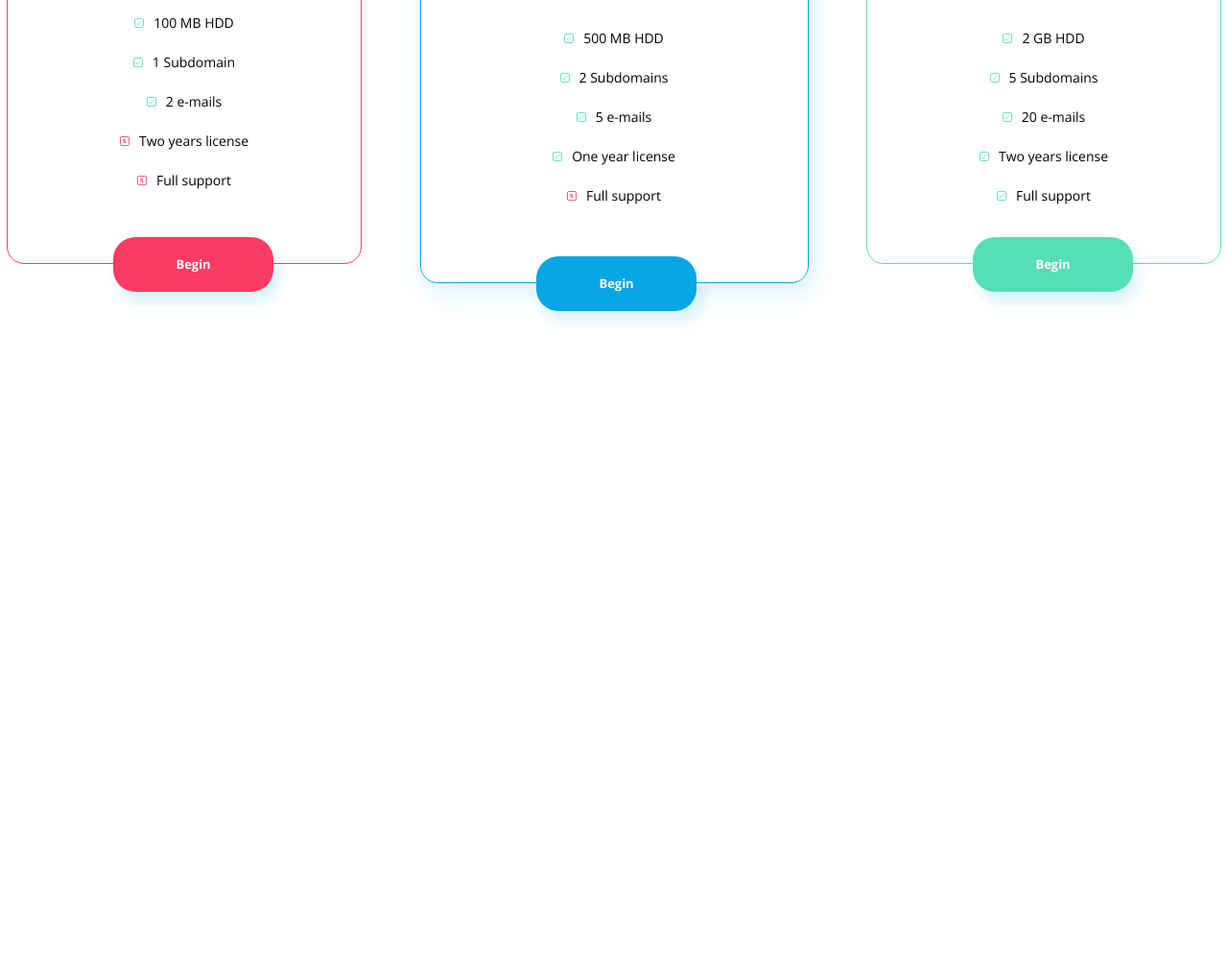
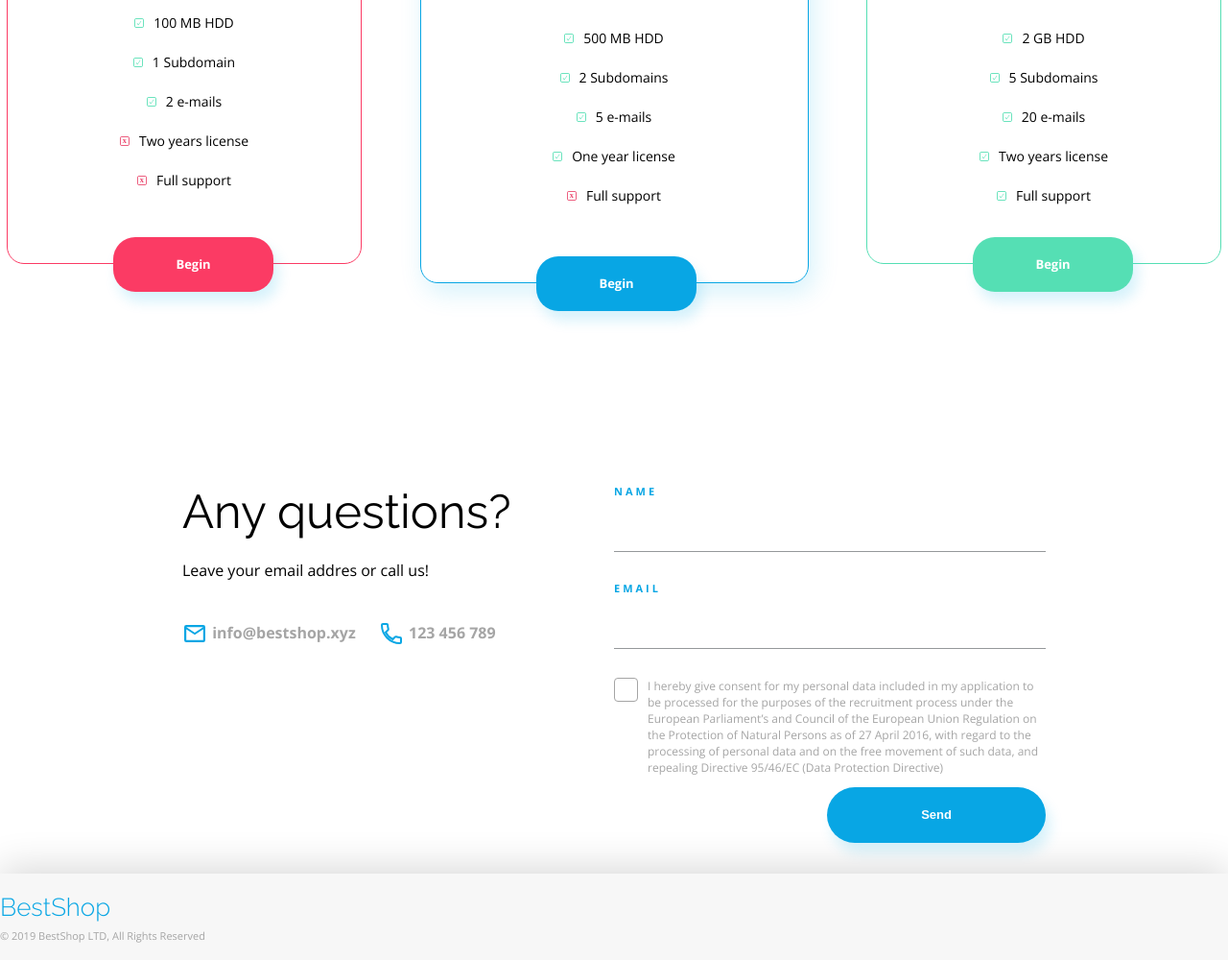
Before and after one commit to Lucjan-Mistak/BestShopDay5, a plain HTML site: page index.html in a window 1280 px wide. Shown: the part 3029-4029 px from the top of the page at 96% size. Before the commit the page ends 3374 px from the top, so only its background shows below. Drawn offline with nearby package versions, Linux system fonts and the light colour scheme.

Commit message:
warsztat zrobiony

```diff
--- a/css/contact.css
+++ b/css/contact.css
@@ -0,0 +1,107 @@
+.contact .container {
+    max-width: 90rem;
+    height: 37.6rem;
+    margin-top: 15.9rem;
+    display: flex;
+}
+.contact__title {
+    font-family: var(--secondary-font-ral);
+    font-size: 4.9rem;
+    font-weight: 400;
+    line-height: 5.7rem;
+    margin-bottom: 2.2rem;
+}
+.contact__left,
+.contact__right {
+    width: 50%;
+}
+.contact__text {
+    font-size: 1.6rem;
+    font-weight: 400;
+    line-height: 2.2rem;
+    margin-bottom: 4.2rem;
+}
+.contact__link {
+    text-decoration: none;
+    font-size: 1.6rem;
+    line-height: 2.2rem;
+    font-weight: 600;
+    color: var(--color-grey);
+    margin-right: 2rem;
+}
+.form__label {
+    color: var(--color-primary);
+    font-size: 1.1rem;
+    font-weight: bold;
+    line-height: 1.5rem;
+    letter-spacing: 0.3rem;
+}
+.contact__right {
+    display: flex;
+    flex-direction: column;
+}
+.contact__form {
+    display: flex;
+    flex-direction: column;
+}
+.contact__write {
+    display: flex;
+    flex-direction: column;
+}
+.contact__checkbox {
+    display: flex;
+}
+.input {
+    border: none;
+    border-bottom: 1px solid #95989A;
+    margin-top: 30px;
+    margin-bottom: 30px;
+    font-size: 2rem;
+}
+.form__checkbox {
+    display: block;
+    position: relative;
+    padding-left: 35px;
+    margin-bottom: 12px;
+    cursor: pointer;
+}
+.form__checkbox input {
+    position: absolute;
+    height: 0;
+    width: 0;
+}
+.form__checkbox .checkbox {
+    position: absolute;
+    top: 0;
+    left: 0;
+    height: 2.5rem;
+    width: 2.5rem;
+    background-color: var(--color-white);
+    border: 1px solid var(--color-grey);
+    border-radius: 4px;
+}
+.form__checkbox input:checked ~.checkbox {
+    background-image: url("../assets/Checkmark.svg");
+    background-size: 70%;
+    background-position: center;
+    background-repeat: no-repeat;
+}
+.checkbox__text {
+    font-weight: 400;
+    font-size: 1.2rem;
+    line-height: 1.7rem;
+    color: var(--color-grey);
+}
+.contact__btn {
+    color: var(--color-white);
+    font-size: 1.3rem;
+    font-weight: bold;
+    line-height: 1.8rem;
+    background-color: var(--color-primary);
+    align-self: flex-end;
+    padding: 20px 98px;
+    border: none;
+    border-radius: 35px;
+    box-shadow: 5px 10px 14px #07ACE629;
+
+}
--- a/css/footer.css
+++ b/css/footer.css
@@ -0,0 +1,34 @@
+.footer {
+    height: 9rem;
+    margin-top: 3rem;
+    box-shadow: 0 -5px 40px #00000029;
+    padding: 20px 0;
+    background-color: var(--color-lightgrey);
+}
+.footer .container {
+    display: flex;
+    justify-content: space-between;
+    align-items: center;
+}
+.logo {
+    font-family: var(--secondary-font-ral);
+    font-size: 2.6rem;
+    font-weight: 300;
+    line-height: 3rem;
+    color: var(--color-primary);
+    text-decoration: none;
+}
+.footer__copy {
+    font-size: 1.1rem;
+    color: var(--color-grey);
+    line-height: 1.5rem;
+}
+.footer__logo {
+    display: flex;
+    flex-direction: column;
+    gap: 7px;
+}
+.footer__nav {
+    display: flex;
+    gap: 2rem;
+}
--- a/index.html
+++ b/index.html
@@ -43,8 +43,8 @@
             </section>
         </div>
     </header>
-
-    <section class="hero">
+    <main>
+        <section class="hero">
             <div class="hero__items">
                 <h1 class="hero-title">Sell More!</h1>
                 <p class="hero-text">Open shop on our platform and increase your sales</p>
@@ -54,7 +54,7 @@
         </div>
     </section>
 
-    <section class="stats" id="why-us">
+        <section class="stats" id="why-us">
         <div class="container">
             <h2 class="stats__title">The most popular sales platform in country</h2>
             <div class="stats__items">
@@ -83,7 +83,7 @@
         </div>
     </section>
 
-    <section class="benefits" id="benefits">
+        <section class="benefits" id="benefits">
         <div class="container">
 
             <div class="benefits__single">
@@ -118,7 +118,7 @@
         </div>
     </section>
 
-    <section class="pricing" id="pricing">
+        <section class="pricing" id="pricing">
         <h3 class="pricing__title">Pricing</h3>
         <div class="container">
 
@@ -182,5 +182,61 @@
             </div>
         </div>
     </section>
+
+        <section class="contact" id="contact">
+            <div class="container">
+
+                <div class="contact__left">
+                    <h2 class="contact__title">Any questions?</h2>
+                    <p class="contact__text">Leave your email addres or call us!</p>
+                    <div class="contact__icons">
+                        <a href="mailto:info@bestshop.xyz" class="contact__link">
+                            <img src="assets/Mail%20Icon.svg">
+                            info@bestshop.xyz
+                        </a>
+                        <a href="tel:123456789" class="contact__link">
+                            <img src="assets/Phone%20Icon.svg">
+                            123 456 789
+                        </a>
+                    </div>
+                </div>
+
+                <div class="contact__right">
+                    <form class="contact__form">
+                        <div class="contact__write">
+                            <label class="form__label" for="name">NAME</label>
+                            <input type="text" class="input" id="name">
+                        </div>
+                        <div class="contact__write">
+                            <label class="form__label" for="email">EMAIL</label>
+                            <input type="email" class="input" id="email">
+                        </div>
+                        <div class="contact__checkbox">
+                            <label class="form__checkbox">
+                                <input type="checkbox">
+                                <span class="checkbox"></span>
+                                <p class="checkbox__text">
+                                    I hereby give consent for my personal data included in my application to be processed for the purposes of the recruitment process under the European Parliament’s and Council of the European Union Regulation on the Protection of Natural Persons as of 27 April 2016, with regard to the processing of personal data and on the free movement of such data, and repealing Directive 95/46/EC (Data Protection Directive)
+                                </p>
+                            </label>
+                        </div>
+                            <button type="submit" class="contact__btn">Send</button>
+                    </form>
+                </div>
+            </div>
+        </section>
+    </main>
+    <footer class="footer">
+        <div class="container">
+            <div class="footer__logo">
+                <a href="#" class="logo">BestShop</a>
+                <span class="footer__copy">© 2019 BestShop LTD, All Rights Reserved</span>
+            </div>
+            <div class="footer__nav">
+                <a href="#"><img src="assets/Twitter.svg"/></a>
+                <a href="#"><img src="assets/Facebook.svg"/></a>
+            </div>
+        </div>
+    </footer>
 </body>
 </html>
```
